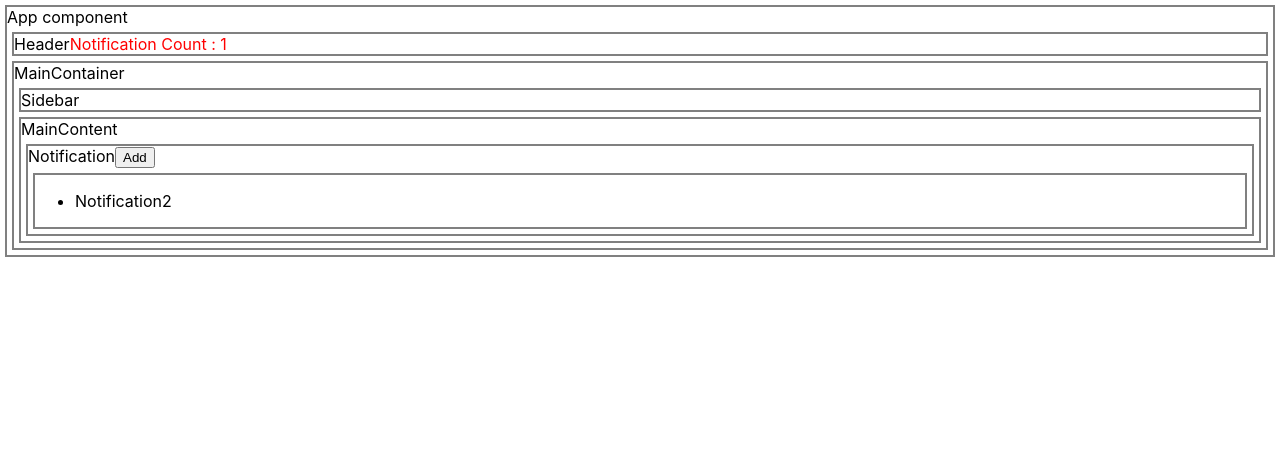
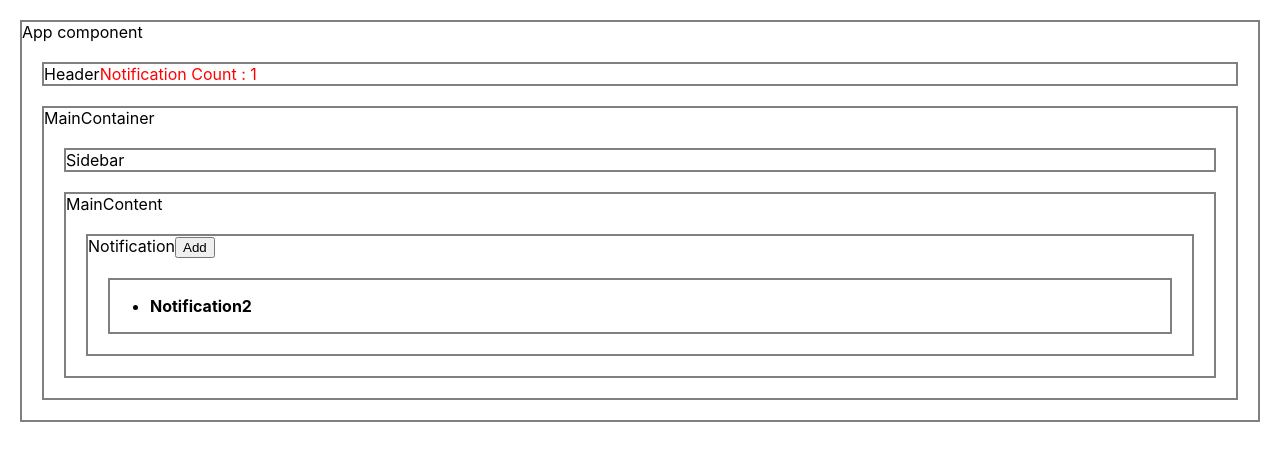
Before and after one commit to dineshgopalchand/MERN-28, a React (Create React App) app in the folder react-context/: page / in a window 1280 px wide. Both pictures are taken after a click on the button "Add". Shown: the top 460 px of the page. Built offline with nearby package versions, Linux system fonts and the light colour scheme.

Commit message:
Added functionality to update notification

```diff
--- a/react-context/src/App.css
+++ b/react-context/src/App.css
@@ -1,4 +1,11 @@
 .bordered {
   border: 2px solid gray;
-  margin: 5px;
+  margin: 20px;
 }
+
+.bold{
+  font-weight: bold;
+}
+.notification-list{
+  cursor: pointer;
+}
--- a/react-context/src/App.js
+++ b/react-context/src/App.js
@@ -15,8 +15,18 @@ function App() {
     }
     setNotificationList(prev => [...prev, newNotificationObj]);
   }
+  const updateNotification = (notification) => {
+    console.log(notification);
+    const updatedNotification = { ...notification, seen: true };
+    const getNotificationIndex = notificationList.findIndex(item => item.id === notification.id);
+    setNotificationList(prevListState => {
+      const list=[...prevListState];
+      list.splice(getNotificationIndex, 1, updatedNotification);
+      return list;
+    })
+  }
   return (
-    <NotificationContext.Provider value={{ list: notificationList, addNewNotification: addNotification }}>
+    <NotificationContext.Provider value={{ list: notificationList, addNewNotification: addNotification, updateNotification }}>
       <div className="App bordered">
         App component
         <Header />
--- a/react-context/src/NotificationList.jsx
+++ b/react-context/src/NotificationList.jsx
@@ -7,12 +7,13 @@ const NotificationList = () => {
       {(notificationCtx) => {
         // console.log(notificationCtx);
         const notificationList = notificationCtx.list;
+        const updateNotification = notificationCtx.updateNotification;
         return (
           <div className="bordered">
             {notificationCtx.list.length > 0 ? (
               <ul>
                 {notificationList.map((item) => {
-                  return <li key={item.id}>{item.title}</li>;
+                  return <li key={item.id} className={`notification-list ${!item.seen && 'bold'} `} onClick={()=>updateNotification(item)}>{item.title}</li>;
                 })}
               </ul>
             ) : (
```
